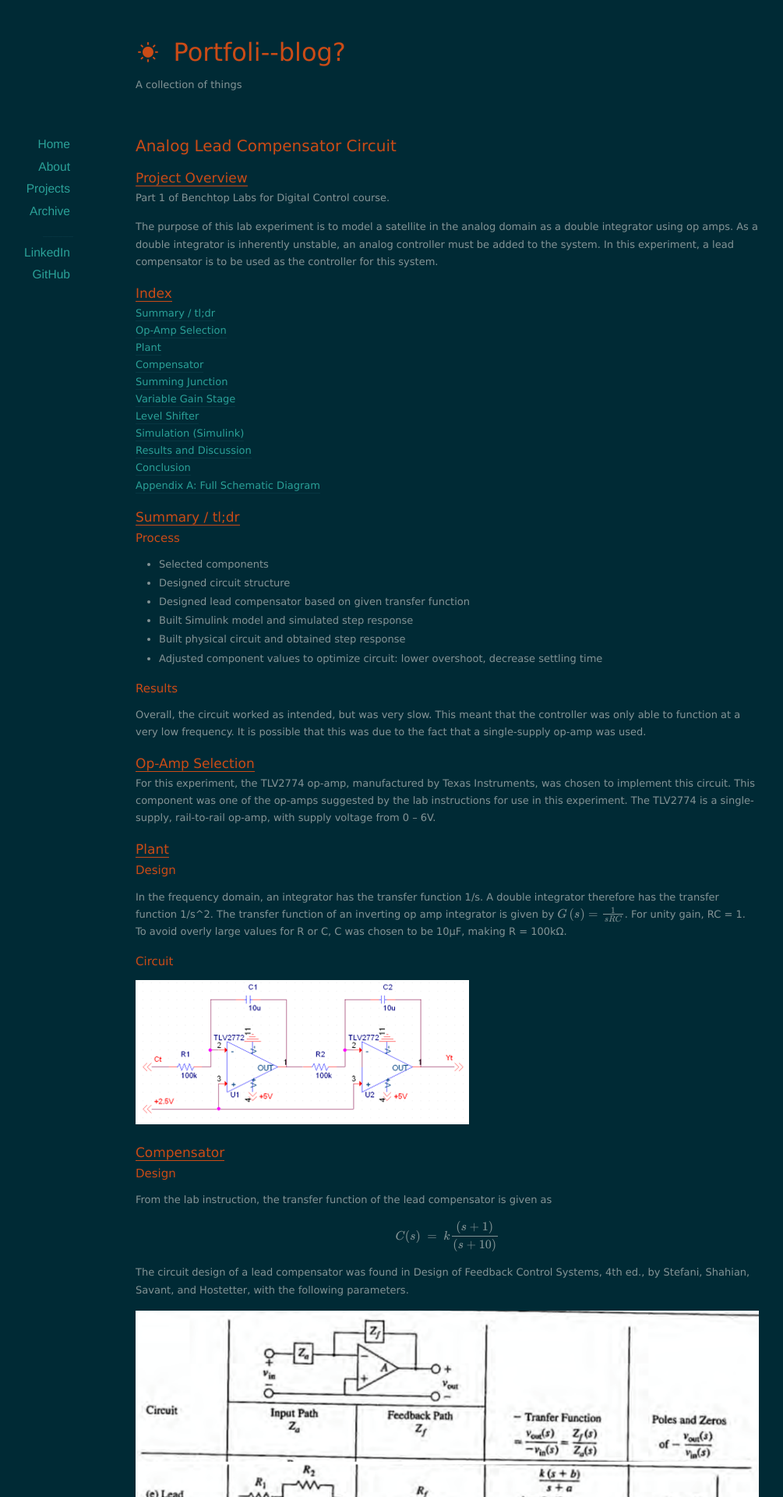
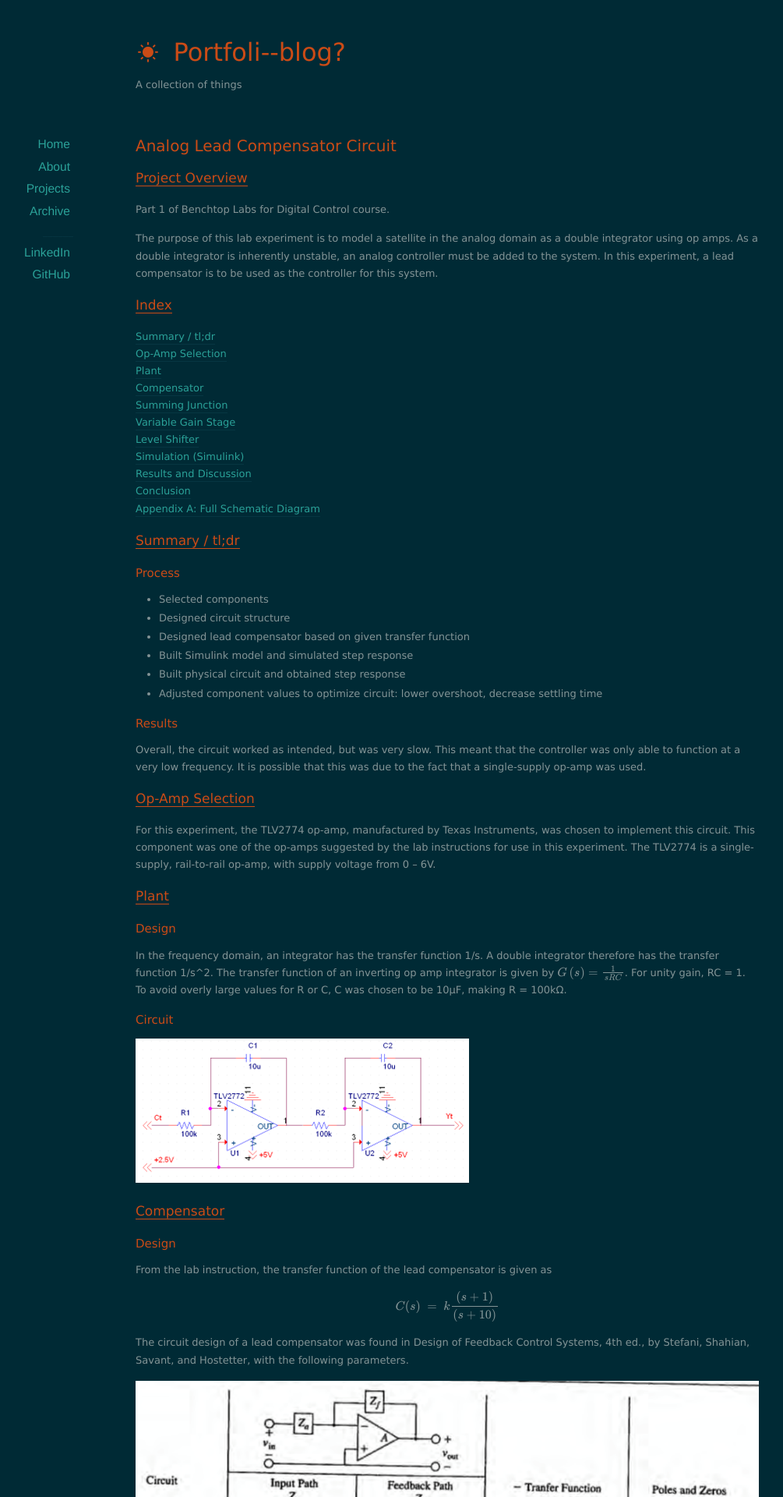
Before and after one commit to nolanschan/nolanschan.github.io, a Jekyll site: the page built from projects/leadcompcircuit/index.markdown, in a window 1280 px wide. Shown: the top 1920 px of the page at 78% size, without its empty margins (66-1071 px from the left). Built offline with Jekyll 4.4.1, drawn with Linux system fonts in a browser that asks for light colours; nearby versions of some CDN libraries; formulas are drawn with MathJax 3.

Commit message:
Update index.markdown

```diff
--- a/projects/leadcompcircuit/index.markdown
+++ b/projects/leadcompcircuit/index.markdown
@@ -5,12 +5,14 @@ layout: default
 # Analog Lead Compensator Circuit #
 
 ## Project Overview ##
+<p></p>
 
 Part 1 of Benchtop Labs for Digital Control course.
 
 The purpose of this lab experiment is to model a satellite in the analog domain as a double integrator using op amps. As a double integrator is inherently unstable, an analog controller must be added to the system. In this experiment, a lead compensator is to be used as the controller for this system.
 
 ## Index ##
+<p></p>
 
 [Summary / tl;dr](#summary--tldr) <br>
 [Op-Amp Selection](#op-amp-selection) <br>
@@ -25,6 +27,7 @@ The purpose of this lab experiment is to model a satellite in the analog domain
 [Appendix A: Full Schematic Diagram](#appendix-a)
 
 ## Summary / tl;dr ##
+<p></p>
 
 ### Process ###
 <ul style="list-style-type:disc;line-height:100%">
@@ -41,10 +44,12 @@ The purpose of this lab experiment is to model a satellite in the analog domain
 Overall, the circuit worked as intended, but was very slow. This meant that the controller was only able to function at a very low frequency. It is possible that this was due to the fact that a single-supply op-amp was used.
 
 ## Op-Amp Selection ##
+<p></p>
 
   For this experiment, the TLV2774 op-amp, manufactured by Texas Instruments, was chosen to implement this circuit. This component was one of the op-amps suggested by the lab instructions for use in this experiment. The TLV2774 is a single-supply, rail-to-rail op-amp, with supply voltage from 0 – 6V.
 
 ## Plant ##
+<p></p>
 
 ### Design ###
 
@@ -55,6 +60,7 @@ Overall, the circuit worked as intended, but was very slow. This meant that the
 <img src="/projects/leadcompcircuit/assets/plantcircuit.png">
 
 ## Compensator ##
+<p></p>
 
 ### Design ###
 
@@ -95,6 +101,7 @@ $$R_1\ =\ \frac{\left(100\times{10}^3\right)}{9}\ \cong\ 11.111k\Omega$$
 <img src="/projects/leadcompcircuit/assets/compcircuit.png">
 
 ## Summing Junction ##
+<p></p>
 
 ### Design ###
 
@@ -113,6 +120,7 @@ $$V_{out}\ =\ V_+-V_-\ =\ U\left(t\right)-Y\left(t\right)=E\left(t\right)$$
 <img src="/projects/leadcompcircuit/assets/summingcircuit.png">
 
 ## Variable Gain Stage ##
+<p></p>
 
 ### Design ###
 
@@ -126,6 +134,7 @@ $$V_{out}\ =\ -V_{in}\left(\frac{R_2}{R_1}\right)$$
 <img src="/projects/leadcompcircuit/assets/varygaincircuit.png">
 
 ## Level Shifter ##
+<p></p>
 
 ### Design ###
 
@@ -136,6 +145,7 @@ $$V_{out}\ =\ -V_{in}\left(\frac{R_2}{R_1}\right)$$
 <img src="/projects/leadcompcircuit/assets/lvlshiftcircuit.png">
 
 ## Simulation (Simulink) ##
+<p></p>
 
 ### Model ###
 
@@ -149,6 +159,7 @@ Settling time: 3.565s <br>
 Percent overshoot: 23.3%
 
 ## Results and Discussion ##
+<p></p>
 
 <img src="/projects/leadcompcircuit/assets/hardwareoutput.jpg"> <br>
 Rise time: ~2s <br>
@@ -162,10 +173,12 @@ Percent overshoot: 23%
   The main deficiency of this circuit design was the speed of the response. Attempts were made to improve the speed by varying the gain, but to no avail. Because the response of the circuit was so slow, it was necessary for the input from the waveform generator to be at a very low frequency, < 0.0625Hz. At higher frequencies, the output would not have enough time to settle. This also made tuning the gain of the system much more difficult, as it would take a long time to see how any adjustments affected the response. One possible reason could be due to the fact that single-supply op-amps were used in this design.
 
 ## Conclusion ##
+<p></p>
 
   This analog circuit design fulfilled its overall purpose of implementing a double integrator plant, as well as a lead compensator to control the unstable double integrator signal. However, the slow speed of its response was a major deficiency, limiting the frequencies at which the circuit can serve its function. In future design iterations, changing from the use of single-supply op amps to dual-supply op amps could be a significant step towards improving the performance of the circuit.
 
 ## Appendix A ##
+<p></p>
 
 ### Full Schematic Diagram ###
 <img src="/projects/leadcompcircuit/assets/schematic.png">
```
